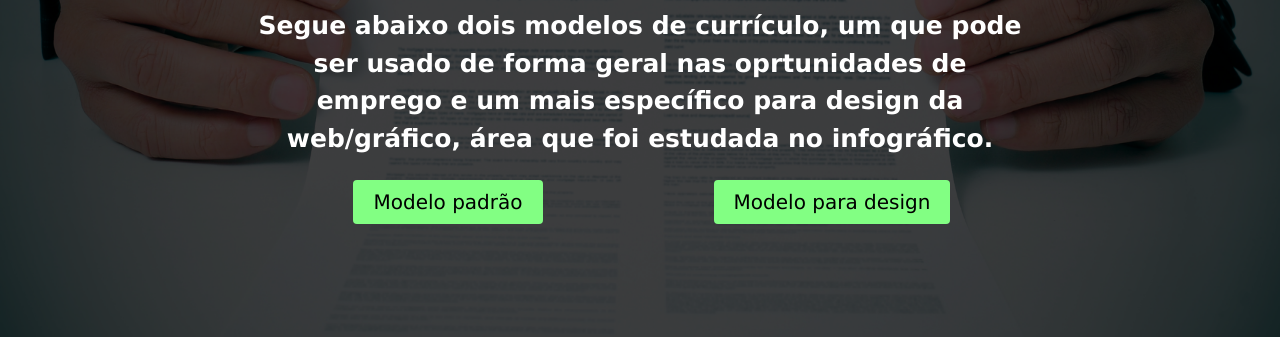
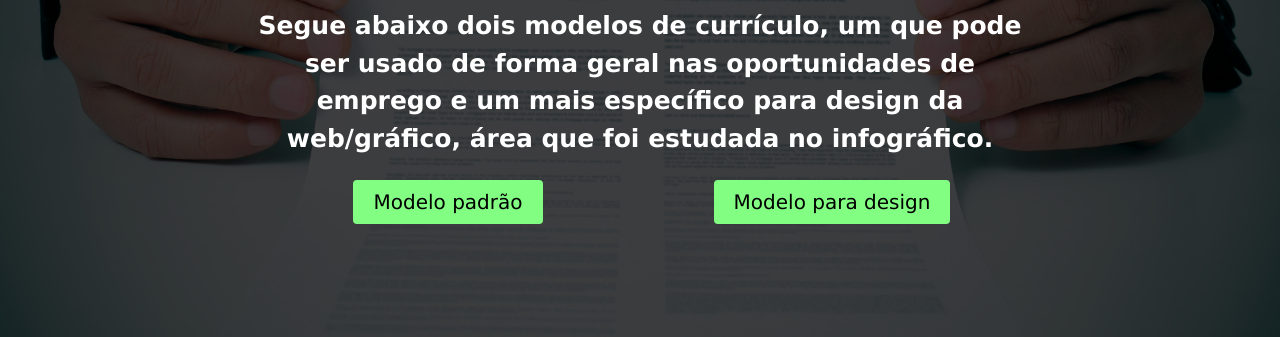
Before and after one commit to ItaloWebdesigner/TI-Gestao-de-carreira, a plain HTML site: page index.html in a window 1280 px wide. Shown: the part 463-800 px from the top of the page. Drawn offline with Linux system fonts and the light colour scheme.

Commit message:
Add files via upload

```diff
--- a/index.html
+++ b/index.html
@@ -51,7 +51,7 @@
       <img src="images/header curriculo 2.png" alt="" class="img-2">
       <div class="content">
         <div class="title">Dois modelos de currículo</div>
-        <div class="text">Segue abaixo dois modelos de currículo, um que pode ser usado de forma geral nas oprtunidades de emprego e um mais específico para design da web/gráfico, área que foi estudada no infográfico.</div>
+        <div class="text">Segue abaixo dois modelos de currículo, um que pode ser usado de forma geral nas oportunidades de emprego e um mais específico para design da web/gráfico, área que foi estudada no infográfico.</div>
         <div class="container-button">
           <div class="button">
             <a href="https://drive.google.com/file/d/1xmY3iQ2U9ZULmas98KhqxbA5ACwujEXB/view?usp=sharing" class="link" target="_blank">Modelo padrão</a>
```
